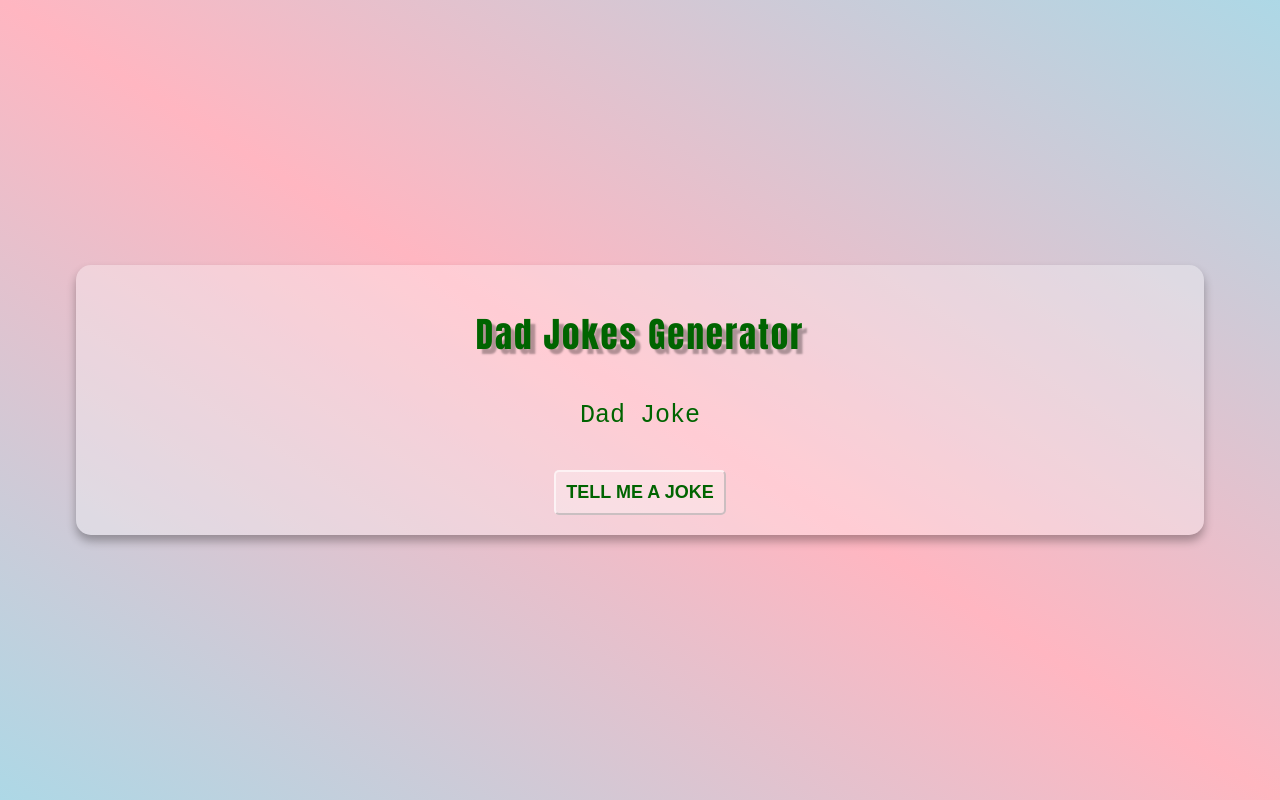
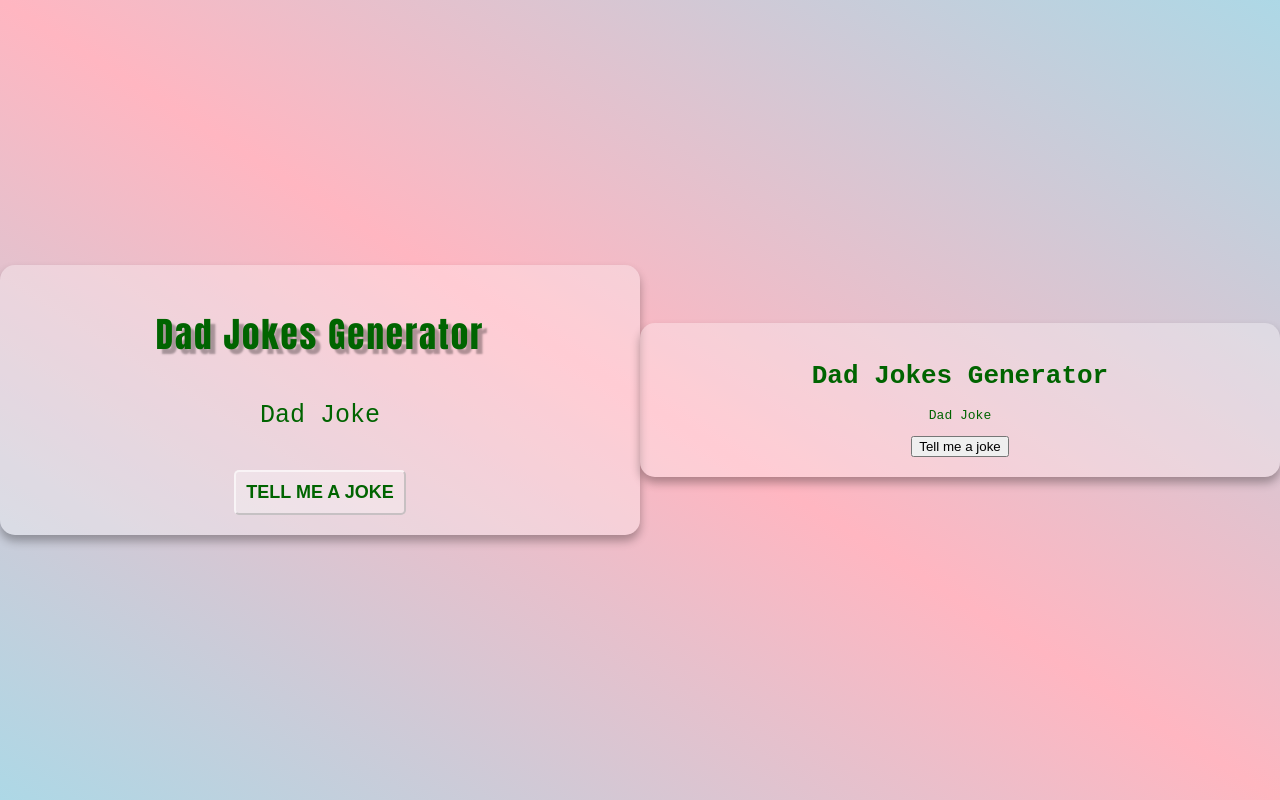
Before and after one commit to Algazaly/calculator, a plain HTML site: page index.html in a window 1280 px wide. Drawn offline with Linux system fonts and the light colour scheme.

Commit message:
second update

```diff
--- a/index.html
+++ b/index.html
@@ -15,6 +15,11 @@
         <p class="joke" id="joke">Dad Joke</p>
         <button class="btn" id="btn">Tell me a joke</button>
     </div>
+    <div class="container">
+        <h1 class="h">Dad Jokes Generator</h1>
+        <p class="j" id="j">Dad Joke</p>
+        <button class="bt" id="b">Tell me a joke</button>
+    </div>
 
     </body>
 </html>
```
